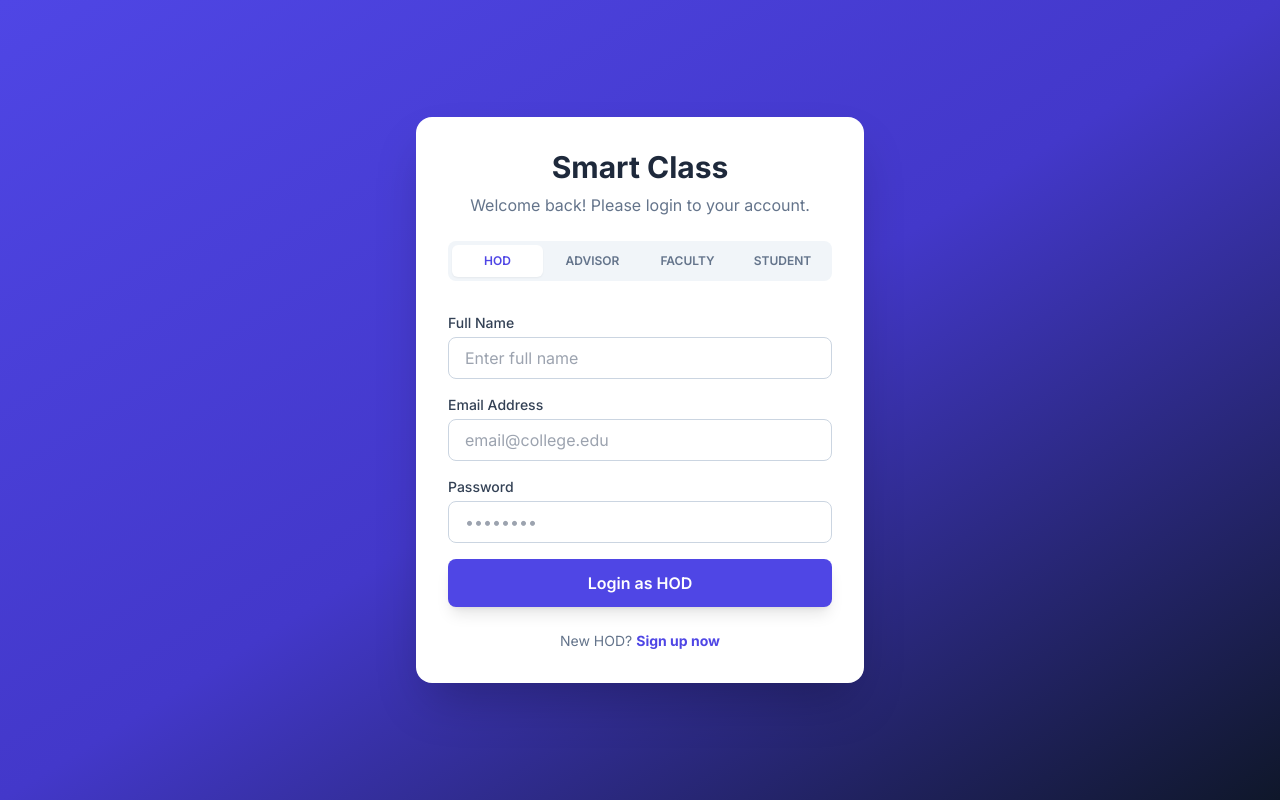
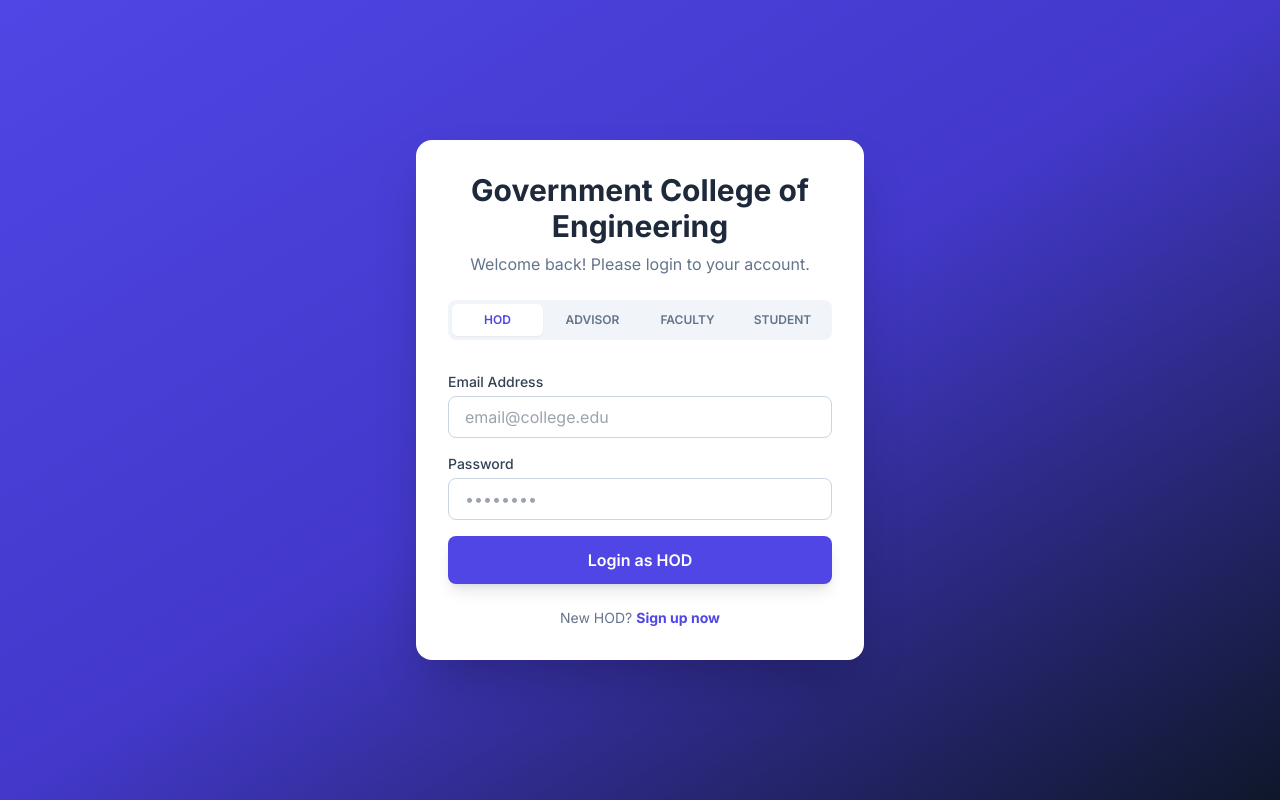
Before and after one commit to Viji-1204/smart-class-management-system, a React (Vite) app: page / in a window 1280 px wide. Built offline with nearby package versions, Linux system fonts and the light colour scheme.

Commit message:
Update login page: Change branding to Government College of Engineering and simplify HOD/Advisor login forms

```diff
--- a/components/LoginPage.tsx
+++ b/components/LoginPage.tsx
@@ -71,7 +71,7 @@ const LoginPage: React.FC<Props> = ({ onLoginSuccess }) => {
     <div className="flex min-h-screen items-center justify-center bg-gradient-to-br from-indigo-600 via-indigo-700 to-slate-900 p-4">
       <div className="w-full max-w-md overflow-hidden rounded-2xl bg-white shadow-2xl">
         <div className="p-8">
-          <h1 className="mb-2 text-center text-3xl font-bold text-slate-800">Smart Class</h1>
+          <h1 className="mb-2 text-center text-3xl font-bold text-slate-800">Government College of Engineering</h1>
           <p className="mb-6 text-center text-slate-500">Welcome back! Please login to your account.</p>
 
           {!isSignup && (
@@ -96,7 +96,7 @@ const LoginPage: React.FC<Props> = ({ onLoginSuccess }) => {
           )}
 
           <form onSubmit={isSignup ? handleHODSignup : handleLogin} className="space-y-4">
-            {(activeRole === UserRole.HOD || activeRole === UserRole.ADVISOR || isSignup) && (
+            {isSignup && (
               <div>
                 <label className="block text-sm font-medium text-slate-700">Full Name</label>
                 <input
@@ -134,7 +134,7 @@ const LoginPage: React.FC<Props> = ({ onLoginSuccess }) => {
               />
             </div>
 
-            {(isSignup || activeRole === UserRole.ADVISOR) && (
+            {isSignup && (
               <div>
                 <label className="block text-sm font-medium text-slate-700">Department</label>
                 <select
@@ -151,24 +151,6 @@ const LoginPage: React.FC<Props> = ({ onLoginSuccess }) => {
                   <option value="IT">Information Technology</option>
                   <option value="AE">Automobile Engineering</option>
                   <option value="EEE">Electrical and Electronics Engineering</option>
-                </select>
-              </div>
-            )}
-
-            {activeRole === UserRole.ADVISOR && (
-              <div>
-                <label className="block text-sm font-medium text-slate-700">Assigned Year</label>
-                <select
-                  required
-                  value={year}
-                  onChange={(e) => setYear(e.target.value)}
-                  className="mt-1 block w-full rounded-lg border border-slate-300 px-4 py-2 focus:border-indigo-500 focus:ring-indigo-500 outline-none transition-all bg-white"
-                >
-                  <option value="">Select Year</option>
-                  <option value="1">1st Year</option>
-                  <option value="2">2nd Year</option>
-                  <option value="3">3rd Year</option>
-                  <option value="4">4th Year</option>
                 </select>
               </div>
             )}
```
